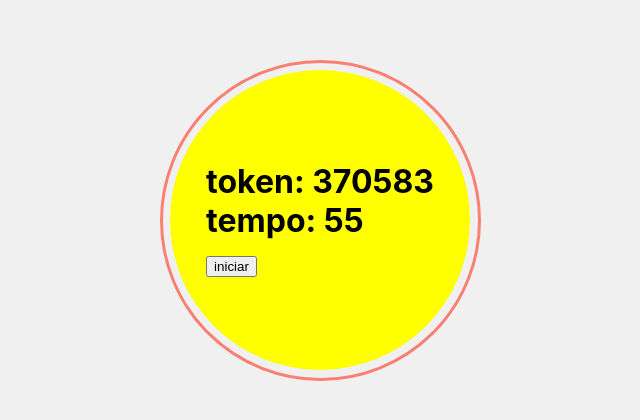
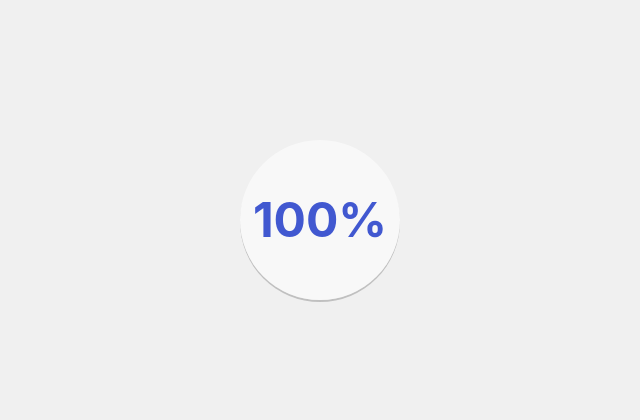
Before and after one commit to PauloMiguelVIdal/geradorToken, a React (Create React App) app: page / in a window 1280 px wide. Shown: the part 180-600 px from the top of the page, without its empty margins (320-960 px from the left). Built offline with nearby package versions, Linux system fonts and the light colour scheme.

Commit message:
ajustando css

```diff
--- a/src/components/Token.jsx
+++ b/src/components/Token.jsx
@@ -40,7 +40,9 @@ function Token() {
 
     return (
         // <div className="testeCircle">
-        <div className="containerExterno">
+
+        <div>
+            {/* <div className="containerExterno">
 
                 <div className="containerCentral">
                     <h1>
@@ -50,11 +52,23 @@ function Token() {
                         <br></br>
                         <button onClick={tokenGenerate}>iniciar</button>
                         <br />
-                {/* <button onClick={decrement}>retirar</button> */}
                     </h1>
                 </div>
+            </div> */}
+<div class="circular">
+  <div class="inner"></div>
+  <div class="numb">100%</div>
+  <div class="circle">
+    <div class="bar left">
+      <div class="progress"></div>
     </div>
-        // </div>
+    <div class="bar right">
+      <div class="progress"></div>
+    </div>
+  </div>
+</div>
+
+        </div>
     )
 }
 
--- a/src/index.css
+++ b/src/index.css
@@ -5,6 +5,7 @@ body {
     sans-serif;
   -webkit-font-smoothing: antialiased;
   -moz-osx-font-smoothing: grayscale;
+
   }
 
 
@@ -62,3 +63,74 @@ animation: ani 2s linear;
     transform: rotate(180deg);
   }
 }
+
+.circular {
+  height: 100px;
+  width: 100px;
+  position: relative;
+  transform: scale(2);
+}
+
+.circular .inner {
+  position: absolute;
+  z-index: 6;
+  top: 50%;
+  left: 50%;
+  height: 80px;
+  width: 80px;
+  margin: -40px 0 0 -40px;
+  background-color: rgba(255, 255, 255, 0.534);
+  border-radius: 100%;
+  box-shadow: 0 1px 0 rgb(0, 0, 0, 0.2);
+}
+
+.circular .numb {
+  position: absolute;
+  top: 50%;
+  left: 50%;
+  transform: translate(-50%, -50%);
+  font-size: 1.5rem; /* Ajusta o tamanho da fonte */
+  font-weight: bold; /* Deixa o texto em negrito */
+  color: #4158d0; /* Define a cor do texto */
+  z-index: 7;
+}
+
+.circular .bar {
+  position: absolute;
+  height: 100%;
+  width: 100%;
+  border-radius: 100%;
+  clip-path: inset(0 0 0 50%);
+}
+
+.circle .bar .progress {
+  position: absolute;
+  height: 100%;
+  width: 100%;
+  border-radius: 100%;
+  clip-path: inset(0 0 0 50%);
+  background-color: #4158d0;
+}
+
+.circle .left .progress {
+  z-index: 1;
+  animation: left 4s linear both;
+}
+
+.circle .right .progress {
+  z-index: 3;
+  transform: rotate(180deg);
+  animation: right 4s linear both;
+}
+
+@keyframes left {
+  100% {
+    transform: rotate(180deg);
+  }
+}
+
+@keyframes right {
+  100% {
+    transform: rotate(180deg);
+  }
+}
```
Lines whose indentation alone changed are shown as unchanged.
